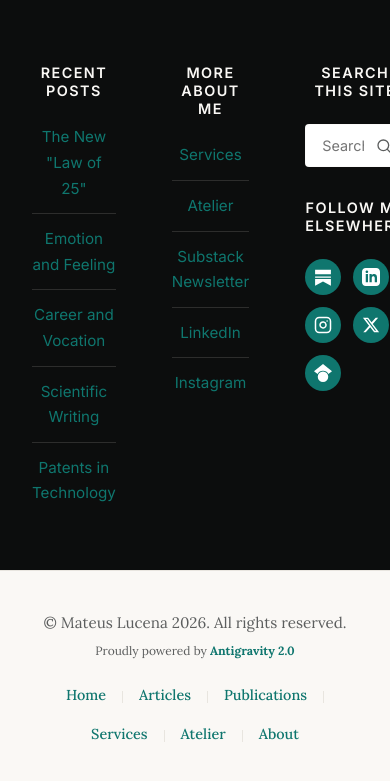
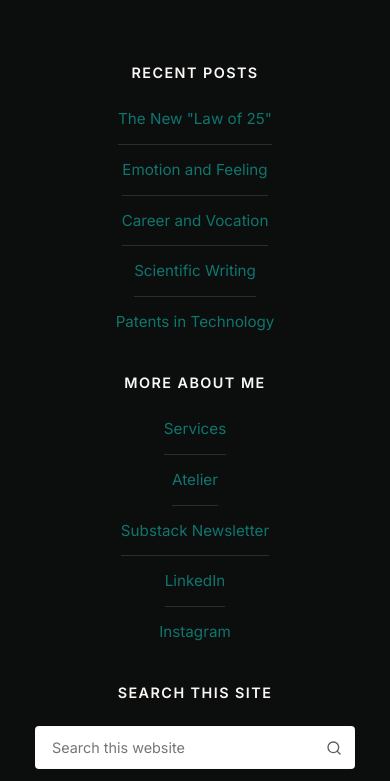
Before and after one commit to mateuslcn/site-pessoal-mateus, a website: page index.html in a window 390 px wide. Shown: the part 1423-2204 px from the top of the page. Drawn offline with nearby package versions, Linux system fonts and the light colour scheme.

Commit message:
Fix mobile footer column stacking and centering to prevent overflow

```diff
--- a/style.css
+++ b/style.css
@@ -1766,6 +1766,28 @@ body.map-fullscreen-active .site-footer {
     footer .container {
         flex-direction: column;
         text-align: center;
+    }
+
+    .footer-columns {
+        grid-template-columns: 1fr;
+        gap: 2.5rem;
+    }
+
+    .footer-col {
+        align-items: center;
+    }
+
+    .footer-links {
+        align-items: center;
+    }
+
+    .footer-social-circles {
+        justify-content: center;
+    }
+
+    .footer-search-form {
+        width: 100%;
+        max-width: 320px;
     }
 }
 
```
